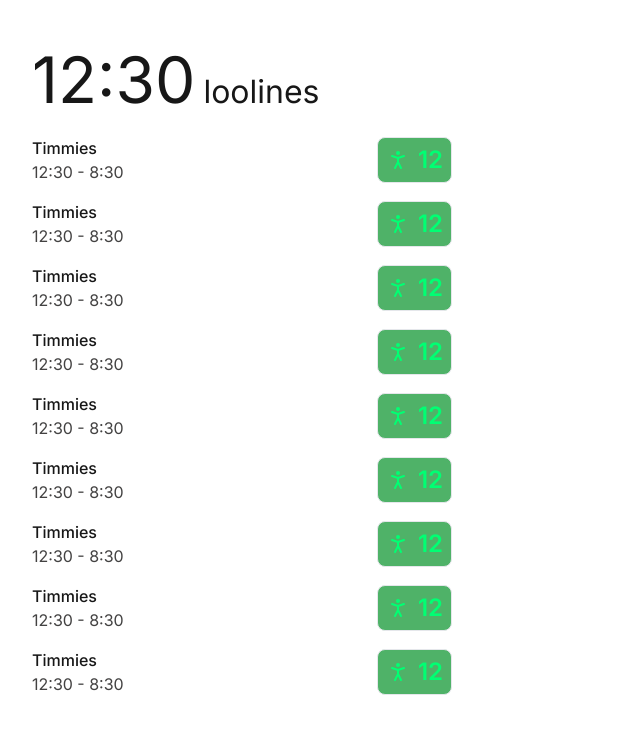
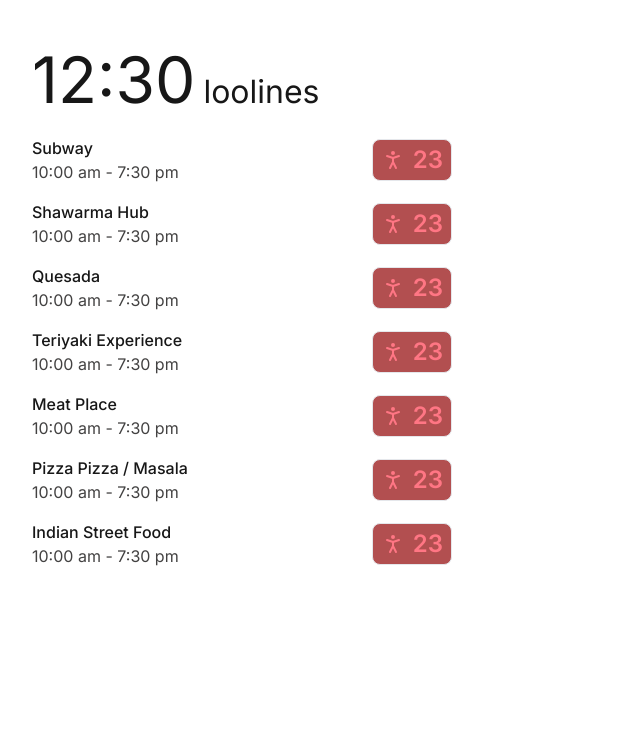
Before and after one commit to TanMan-CAL/loolines, a Next.js app: page / in a window 1280 px wide. Shown: the top 734 px of the page, without its empty margins (0-640 px from the left). Built offline with nearby package versions, Linux system fonts and the light colour scheme.

Commit message:
dynamic button + good practices

```diff
--- a/app/page.tsx
+++ b/app/page.tsx
@@ -1,5 +1,6 @@
 import Image from "next/image";
-import Restaurant from "./components/Restaurant";
+import Restaurant from "../components/Restaurant";
+import { restaurants_slc } from "@/constants/restaurants";
 
 export default function Home() {
   return (
@@ -10,15 +11,13 @@
       </div>
 
       <div className="flex flex-col gap-4">
-        <Restaurant name={"Timmies"} times={"12:30 - 8:30"} amount={12} />
-        <Restaurant name={"Timmies"} times={"12:30 - 8:30"} amount={12} />
-        <Restaurant name={"Timmies"} times={"12:30 - 8:30"} amount={12} />
-        <Restaurant name={"Timmies"} times={"12:30 - 8:30"} amount={12} />
-        <Restaurant name={"Timmies"} times={"12:30 - 8:30"} amount={12} />
-        <Restaurant name={"Timmies"} times={"12:30 - 8:30"} amount={12} />
-        <Restaurant name={"Timmies"} times={"12:30 - 8:30"} amount={12} />
-        <Restaurant name={"Timmies"} times={"12:30 - 8:30"} amount={12} />
-        <Restaurant name={"Timmies"} times={"12:30 - 8:30"} amount={12} />
+        {restaurants_slc.map((restaurant) => (
+          <Restaurant
+            name={restaurant.name}
+            times={restaurant.hours}
+            amount={12}
+          />
+        ))}
       </div>
     </div>
   );
--- a/app/components/Restaurant.tsx
+++ b/components/Restaurant.tsx
@@ -1,5 +1,6 @@
 import { PersonStanding } from "lucide-react";
 import React from "react";
+import Button from "./ui/Button";
 
 export default function Restaurant({
   name,
@@ -17,10 +18,7 @@
         <p className="text-[#434242]">{times}</p>
       </div>
 
-      <div className="px-2 py-1 border gap-2 flex rounded-lg items-center bg-[#4FB268] ">
-        <PersonStanding color="#00FF73" />
-        <p className="text-[24px] text-[#00FF73] font-semibold">{amount}</p>
-      </div>
+      <Button variant={"tardy"} amount={23} />
     </div>
   );
 }
--- /dev/null
+++ b/components/ui/Button.tsx
@@ -0,0 +1,27 @@
+import React from "react";
+import { PersonStanding } from "lucide-react";
+
+export default function Button({
+  variant,
+  amount,
+  onClick,
+}: {
+  variant: "tardy" | "quick";
+  amount: number;
+  onClick?: () => void;
+}) {
+  const quickStyle = "bg-[#4FB268] text-[#00FF73]";
+  const tardy = "bg-[#B24F50] text-[#FF7684]";
+
+  return (
+    <button
+      className={`px-2 py-1 border gap-2 flex rounded-lg items-center text-2xl ${
+        variant == "quick" ? quickStyle : tardy
+      }`}
+      onClick={onClick}
+    >
+      <PersonStanding />
+      <p className="font-semibold">{amount}</p>
+    </button>
+  );
+}
--- /dev/null
+++ b/constants/restaurants.ts
@@ -0,0 +1,9 @@
+export const restaurants_slc = [
+  { name: "Subway", hours: "10:00 am - 7:30 pm" },
+  { name: "Shawarma Hub", hours: "10:00 am - 7:30 pm" },
+  { name: "Quesada", hours: "10:00 am - 7:30 pm" },
+  { name: "Teriyaki Experience", hours: "10:00 am - 7:30 pm" },
+  { name: "Meat Place", hours: "10:00 am - 7:30 pm" },
+  { name: "Pizza Pizza / Masala", hours: "10:00 am - 7:30 pm" },
+  { name: "Indian Street Food", hours: "10:00 am - 7:30 pm" },
+];
```
